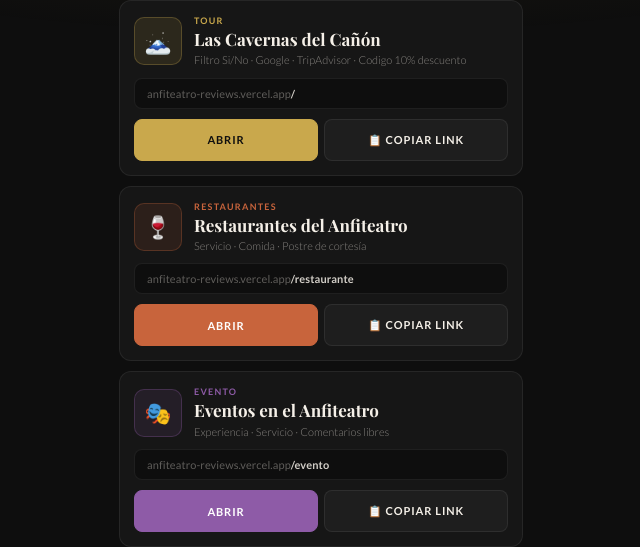
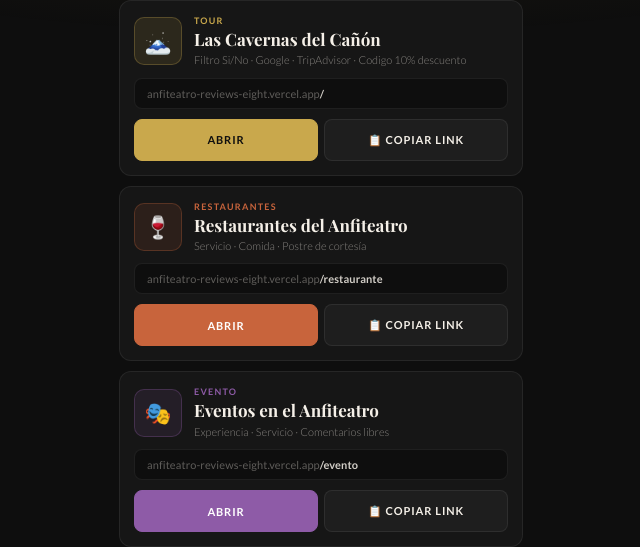
Before and after one commit to picado-cawhi/anfiteatro-reviews, a plain HTML site: page menu.html in a window 1280 px wide. Shown: the part 155-702 px from the top of the page, 319-959 px from the left. Drawn offline with nearby package versions, Linux system fonts and the light colour scheme; a web font is replaced by a local one.

Commit message:
Corrige dominio huerfano en menu.html
El dominio anfiteatro-reviews.vercel.app mostrado en el panel no
pertenece a esta cuenta de Vercel (Cawhi) ni a la personal, por lo
que el equipo seguia compartiendo/copiando links a una version vieja
del sitio. Se reemplaza por anfiteatro-reviews-eight.vercel.app, que
es el alias real y controlado del proyecto.

```diff
--- a/menu.html
+++ b/menu.html
@@ -370,7 +370,7 @@
         </div>
       </div>
       <div class="card-url">
-        <span class="card-url-text">anfiteatro-reviews.vercel.app<strong>/</strong></span>
+        <span class="card-url-text">anfiteatro-reviews-eight.vercel.app<strong>/</strong></span>
       </div>
       <div class="card-actions">
         <a class="btn btn-primary" href="/" target="_blank" rel="noopener" data-track="open-tour">Abrir</a>
@@ -389,7 +389,7 @@
         </div>
       </div>
       <div class="card-url">
-        <span class="card-url-text">anfiteatro-reviews.vercel.app<strong>/restaurante</strong></span>
+        <span class="card-url-text">anfiteatro-reviews-eight.vercel.app<strong>/restaurante</strong></span>
       </div>
       <div class="card-actions">
         <a class="btn btn-primary" href="/restaurante" target="_blank" rel="noopener" data-track="open-fontana">Abrir</a>
@@ -408,7 +408,7 @@
         </div>
       </div>
       <div class="card-url">
-        <span class="card-url-text">anfiteatro-reviews.vercel.app<strong>/evento</strong></span>
+        <span class="card-url-text">anfiteatro-reviews-eight.vercel.app<strong>/evento</strong></span>
       </div>
       <div class="card-actions">
         <a class="btn btn-primary" href="/evento" target="_blank" rel="noopener" data-track="open-evento">Abrir</a>
@@ -427,7 +427,7 @@
         </div>
       </div>
       <div class="card-url">
-        <span class="card-url-text">anfiteatro-reviews.vercel.app<strong>/servicio</strong></span>
+        <span class="card-url-text">anfiteatro-reviews-eight.vercel.app<strong>/servicio</strong></span>
       </div>
       <div class="card-actions">
         <a class="btn btn-primary" href="/servicio" target="_blank" rel="noopener" data-track="open-servicio">Abrir</a>
@@ -454,7 +454,7 @@
         </div>
       </div>
       <div class="card-url">
-        <span class="card-url-text">anfiteatro-reviews.vercel.app<strong>/dashboard</strong></span>
+        <span class="card-url-text">anfiteatro-reviews-eight.vercel.app<strong>/dashboard</strong></span>
       </div>
       <div class="card-actions">
         <a class="btn btn-primary" href="/dashboard" target="_blank" rel="noopener" data-track="open-dash">Abrir Dashboard</a>
```
